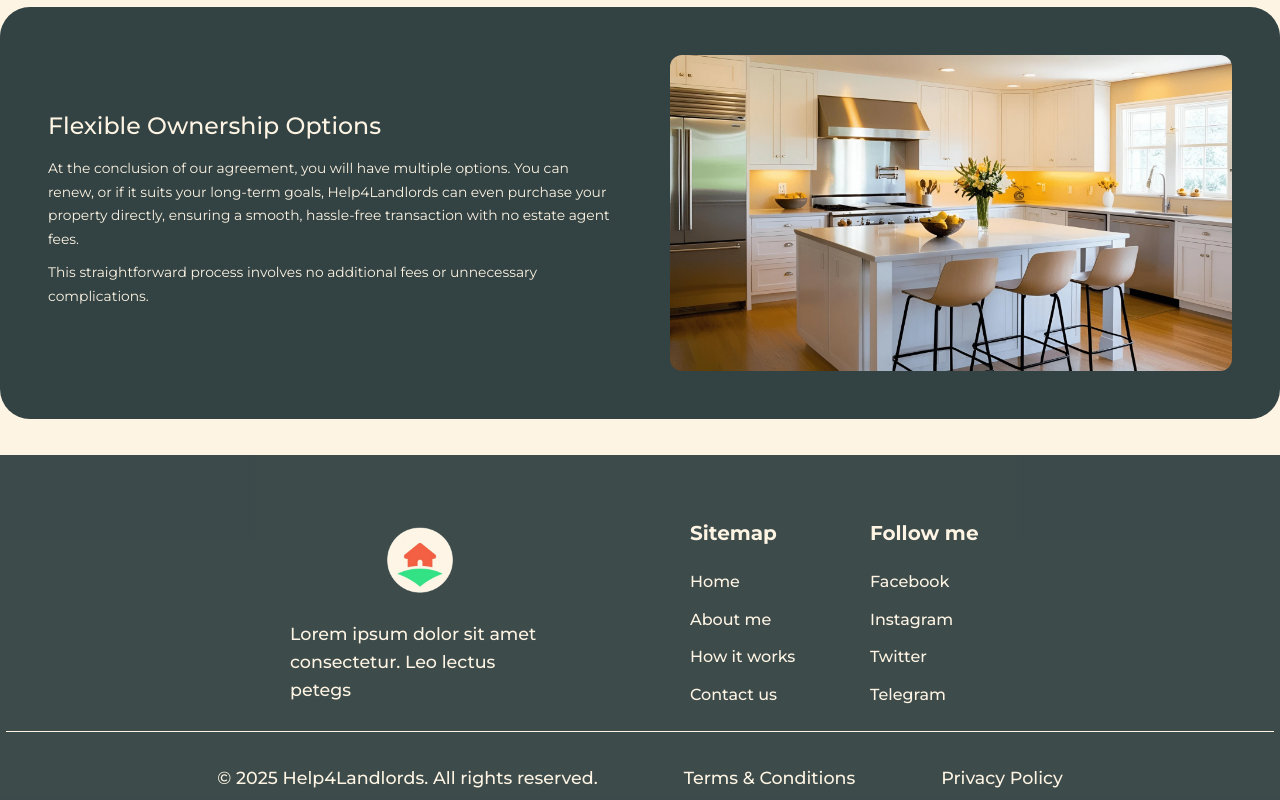
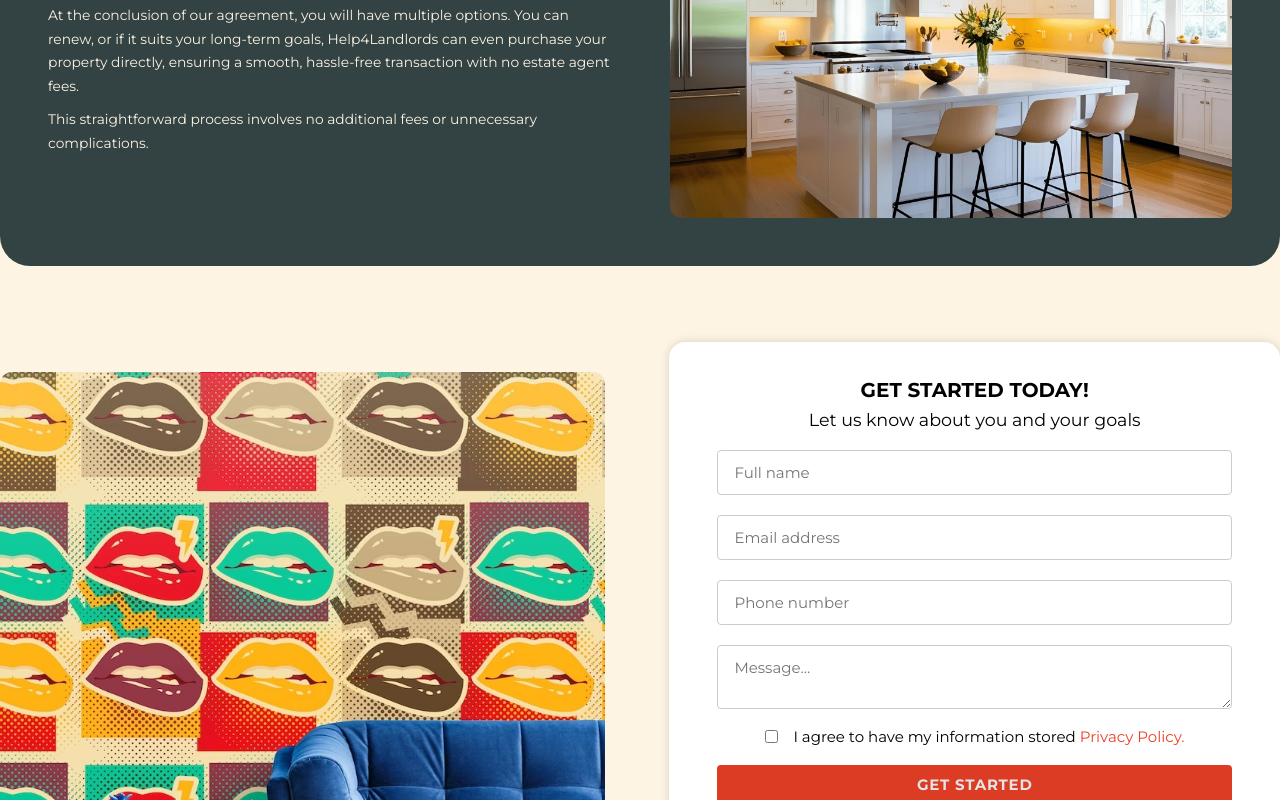
Before and after one commit to Tiger-Catori/Landlord-Website, a React (Vite) app in the folder Landing-Page/: page / in a window 1280 px wide. Shown: the part 2000-2800 px from the top of the page. Built offline with nearby package versions, Linux system fonts and the light colour scheme.

Commit message:
The form section added and formatted.

```diff
--- /dev/null
+++ b/Landing-Page/src/components/Form.jsx
@@ -0,0 +1,129 @@
+import "../css/Form.css";
+
+const FormComponent = () => {
+  return <FormSection />;
+};
+
+export default FormComponent;
+
+const FormSection = () => {
+  return (
+    <>
+      <section className="section section__form">
+        <div className="form__container">
+          <Form />
+
+          <div className="container__image">
+            <img src="images/general/form-image.webp" alt="" />
+          </div>
+        </div>
+      </section>
+    </>
+  );
+};
+
+const Form = () => {
+  return (
+    <div className="form__section" id="form2__box">
+      {/* <form action="submit_form.php" method="POST" className="web__form">*/}
+      <form action="" method="POST" className="web__form">
+        <FormHeading />
+
+        <div className="input__box">
+          {/* <StrategyDropdown />*/}
+          <FormInputs />
+        </div>
+
+        <AgreementCheckbox />
+
+        <button className="button red-button btn__form">
+          <div className="button-content">
+            <span className="text">Get Started</span>
+          </div>
+        </button>
+
+        <HowItWorks />
+      </form>
+    </div>
+  );
+};
+
+const FormHeading = () => (
+  <div className="heading__container">
+    <h1 className="heading">GET STARTED TODAY!</h1>
+    <p>Let us know about you and your goals</p>
+  </div>
+);
+
+const strategies = [
+  "Simple BTL",
+  "HMO",
+  "Rent 2 Rent",
+  "Serviced Accommodation",
+  "Other",
+];
+
+const StrategyDropdown = () => (
+  <div className="dropdown">
+    <div className="select-menu">
+      <div className="select-btn">
+        <span className="selected">What strategy are you looking to do?</span>
+        <i className="bx bxs-chevron-down"></i>
+      </div>
+    </div>
+
+    <ul className="options">
+      {strategies.map((strategy) => (
+        <li key={strategy} className="option">
+          <span>{strategy}</span>
+        </li>
+      ))}
+    </ul>
+  </div>
+);
+
+const FormInputs = () => (
+  <>
+    <input type="text" className="input" name="name" placeholder="Full name" />
+    <input
+      type="email"
+      className="input"
+      name="email"
+      placeholder="Email address"
+    />
+    <input
+      type="tel"
+      className="input"
+      name="phone"
+      placeholder="Phone number"
+    />
+    <textarea
+      id="message"
+      name="message"
+      className="textarea"
+      placeholder="Message..."
+      autoComplete="off"
+    ></textarea>
+  </>
+);
+
+const AgreementCheckbox = () => (
+  <div className="checkbox-container">
+    <input type="checkbox" id="subscribe" name="subscribe" />
+    <label htmlFor="subscribe" className="label">
+      I agree to have my information stored&nbsp;
+      <span>
+        <a href="#">Privacy Policy.</a>
+      </span>
+    </label>
+  </div>
+);
+
+const HowItWorks = () => (
+  <div className="how-it-works">
+    <h1>How it works</h1>
+    <div className="steps">
+      <img src="images/general/form-steps.webp" alt="" />
+    </div>
+  </div>
+);
--- a/Landing-Page/src/css/App.css
+++ b/Landing-Page/src/css/App.css
@@ -3,6 +3,7 @@ html {
     scroll-behavior: smooth;
     font-size: 62.5%;
     overflow-x: hidden;
+    overflow-x: none;
 }
 
 body {
--- /dev/null
+++ b/Landing-Page/src/css/Form.css
@@ -0,0 +1,232 @@
+/* =========================================================
+   LAYOUT CONTAINERS
+   ========================================================= */
+.form__container {
+    display: flex;
+    flex-direction: row-reverse;
+    justify-content: center;
+    align-items: center;
+    gap: 6.4rem;
+    max-width: 130rem; /* NEW */
+    width: 100%;
+    margin: 4rem auto; /* Center the container */
+}
+
+/* 50/50 split */
+.form__container > * {
+    flex: 1 1 50%; /* 50% width but responsive */
+    max-width: 50%;
+}
+
+/* Image container */
+.container__image {
+    width: 100%;
+    max-width: 100%; /* so it follows the 50% rule */
+}
+.container__image img {
+    width: 100%;
+    height: auto;
+    border-radius: 12px;
+}
+
+/* =========================================================
+   FORM SECTION WRAPPER
+   ========================================================= */
+.form__section {
+    width: 100%;
+    padding: 3.2rem 4.8rem;
+    background-color: #fff;
+    border-radius: 16px;
+    display: flex;
+    flex-direction: column;
+    box-shadow: 0 0 10px rgba(0, 0, 0, 0.15);
+}
+
+/* =========================================================
+   FORM BASE STYLES
+   ========================================================= */
+.web__form {
+    width: 100%;
+}
+.web__form h1 {
+    text-align: center;
+    font-size: 2rem;
+}
+.web__form p {
+    text-align: center;
+    margin-bottom: 1.6rem;
+}
+
+.input__box {
+    display: flex;
+    flex-direction: column;
+    gap: 2rem;
+}
+
+/* =========================================================
+   INPUTS & TEXTAREAS
+   ========================================================= */
+.input,
+.textarea {
+    padding: 1.2rem 1.6rem;
+    width: 100%;
+    box-sizing: border-box;
+    border: 1px solid #ccc;
+    border-radius: 4px;
+    font-size: var(--fs-btn);
+    background-color: #fff;
+    font-family: var(--ff-primary);
+}
+textarea {
+    resize: vertical;
+}
+
+/* =========================================================
+   CHECKBOX
+   ========================================================= */
+.checkbox-container {
+    display: flex;
+    align-items: center;
+    justify-content: center;
+    margin-top: 1.6rem;
+    font-size: var(--fs-btn);
+}
+.checkbox-container span a {
+    color: var(--clr-accent2);
+    text-decoration: none;
+}
+.checkbox-container span a:hover {
+    text-decoration: underline;
+}
+.label {
+    display: flex;
+    align-items: end;
+    margin-left: 3%;
+}
+
+/* =========================================================
+   BUTTON
+   ========================================================= */
+.btn__form {
+    display: flex;
+    justify-content: center;
+    align-items: center;
+    width: 100%;
+    margin-top: 1.6rem;
+    padding: 1rem 1.5rem;
+    gap: 10px;
+    text-transform: uppercase;
+    border: none;
+    border-radius: 4px;
+    background-color: var(--clr-accent2);
+    color: var(--clr-body2);
+    font-weight: var(--fw-bold);
+    font-size: var(--fs-btn);
+    cursor: pointer;
+    filter: brightness(0.93);
+    letter-spacing: 0.05em;
+    font-family: var(--ff-primary);
+}
+.btn__form:hover {
+    filter: brightness(1);
+}
+
+/* =========================================================
+   DROPDOWN
+   ========================================================= */
+.dropdown {
+    display: flex;
+    flex-direction: column;
+    width: 100%;
+}
+
+.select-menu {
+    width: 100%;
+    padding: 1.2rem 1.6rem;
+    border: 1px solid #ccc;
+    border-radius: 4px;
+    background-color: #fff;
+    font-size: var(--fs-btn);
+    font-weight: var(--fw-reg);
+    cursor: pointer;
+}
+.select-menu:hover {
+    background-color: #f2f2f2;
+}
+
+.select-btn {
+    display: flex;
+    align-items: center;
+    justify-content: space-between;
+    width: 100%;
+}
+
+.options {
+    display: none;
+    flex-direction: column;
+    width: 100%;
+    margin-top: 0.5rem;
+    padding: 0;
+    list-style: none;
+    background: #fff;
+    box-shadow: 0 0 5px rgba(0, 0, 0, 0.15);
+}
+.option {
+    padding: 1.2rem 1.6rem;
+    cursor: pointer;
+}
+.option:hover {
+    background-color: #f2f2f2;
+}
+
+/* =========================================================
+   HOW IT WORKS
+   ========================================================= */
+
+/* Center the entire HOW IT WORKS section inside the form */
+.how-it-works {
+    display: flex;
+    flex-direction: column;
+    align-items: center; /* NEW: center content horizontally */
+    justify-content: center;
+    margin-top: 2.4rem;
+    text-align: center;
+    width: 100%; /* Ensures clean alignment */
+}
+
+.how-it-works h1 {
+    font-weight: var(--fw-semibold);
+    font-size: var(--fs-h2);
+    margin-bottom: 1.4rem;
+}
+
+/* Steps wrapper centered */
+.steps {
+    display: flex;
+    justify-content: center;
+    align-items: center;
+    width: 100%;
+}
+
+/* Fix image centering */
+.steps img {
+    max-width: 50rem;
+    width: 100%;
+    height: auto;
+    display: block;
+    margin: 0 auto; /* FIXED: centers the image */
+}
+
+/* =========================================================
+   RESPONSIVE
+   ========================================================= */
+@media (max-width: 1200px) {
+    .form__container {
+        flex-direction: column;
+        max-width: 90%;
+    }
+
+    .form__container > * {
+        max-width: 100%;
+    }
+}
--- a/Landing-Page/src/css/Hero.css
+++ b/Landing-Page/src/css/Hero.css
@@ -1,6 +1,6 @@
-/* ================================
+/*
    HERO SECTION STYLES - Hero.css
-   ================================ */
+ */
 
 .section__hero {
     position: relative;
--- a/Landing-Page/src/css/Home.css
+++ b/Landing-Page/src/css/Home.css
@@ -7,3 +7,8 @@
     overflow-x: none;
     background-color: var(--clr-accent4);
 }
+
+.main__content {
+    display: flex;
+    flex-direction: column;
+}
--- a/Landing-Page/src/pages/Home.jsx
+++ b/Landing-Page/src/pages/Home.jsx
@@ -4,14 +4,16 @@ import HeroComponent from "../components/Hero";
 import BannerComponent from "../components/Banner";
 import FeaturedSection from "../components/Featured";
 import FooterComponent from "../components/Footer";
+import FormComponent from "../components/Form";
 
 const Home = () => {
   return (
     <>
       <NavbarComponment />
       <HeroComponent />
-      <BannerComponent />
+      {/* <BannerComponent />*/}
       <FeaturedSection />
+      <FormComponent />
       <FooterComponent />
     </>
   );
```
Also changed, not shown: Landing-Page/public/images/general/form-steps.webp (added), 1 other file (tests, documents, lock files or other folders).
